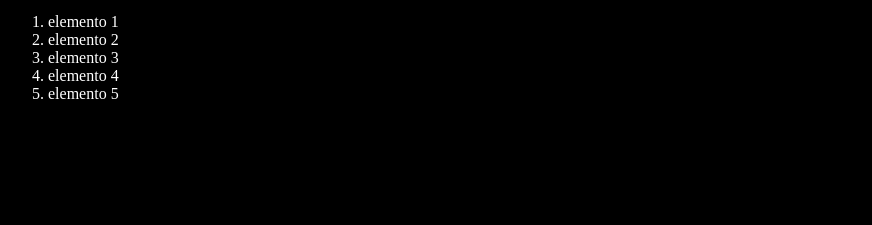
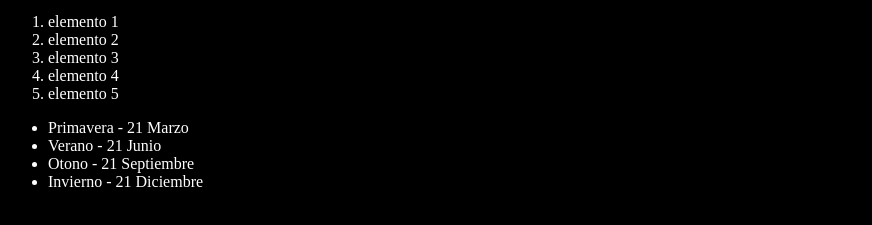
Before and after one commit to siglasconexion/Aprendiendo-Git, a plain HTML site: page index.html in a window 1280 px wide. Shown: the part 101-326 px from the top of the page, without its empty margins (0-872 px from the left). Drawn offline with Linux system fonts and the light colour scheme.

Commit message:
agregando estaciones del ano con fecha e inicio

```diff
--- a/index.html
+++ b/index.html
@@ -20,5 +20,11 @@
       <li>elemento 4</li>
       <li>elemento 5</li>
     </ol>
+    <ul>
+      <li>Primavera - 21 Marzo</li>
+      <li>Verano - 21 Junio</li>
+      <li>Otono - 21 Septiembre</li>
+      <li>Invierno - 21 Diciembre</li>
+    </ul>
   </body>
 </html>
```
